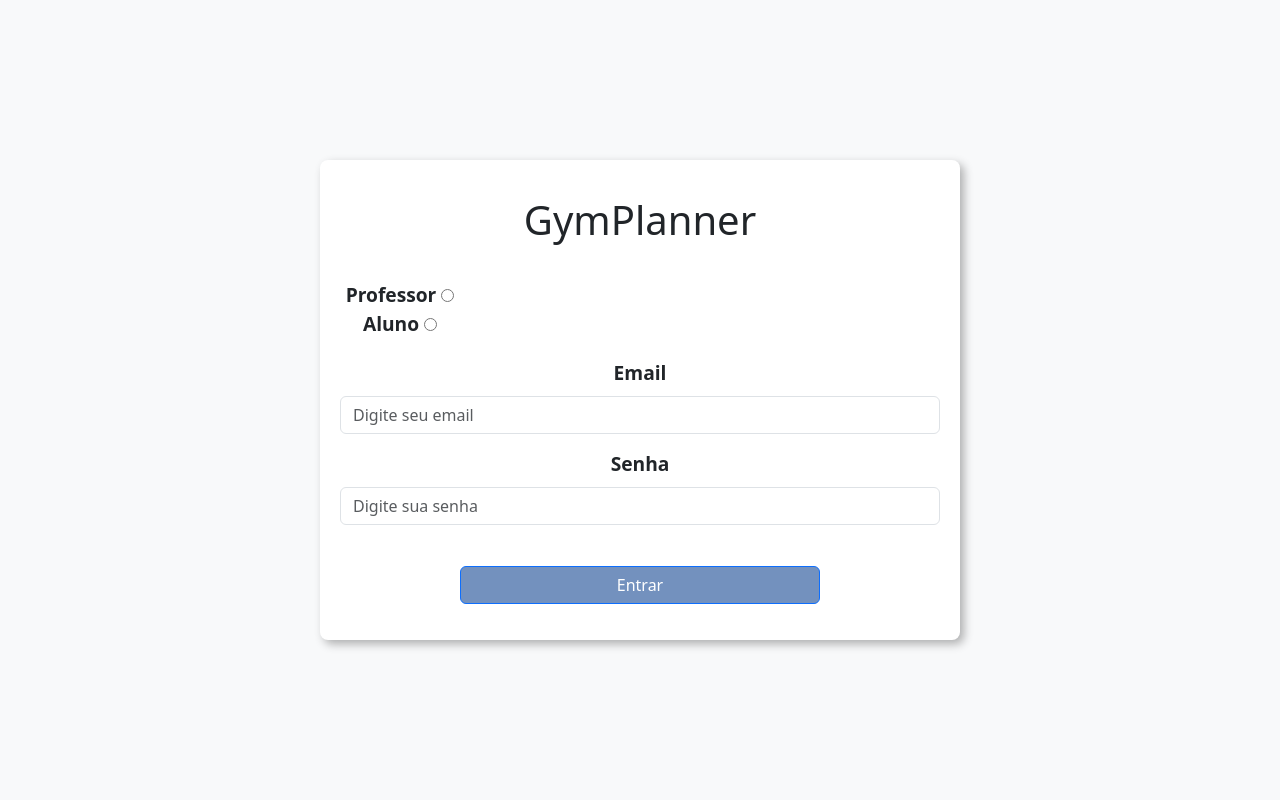
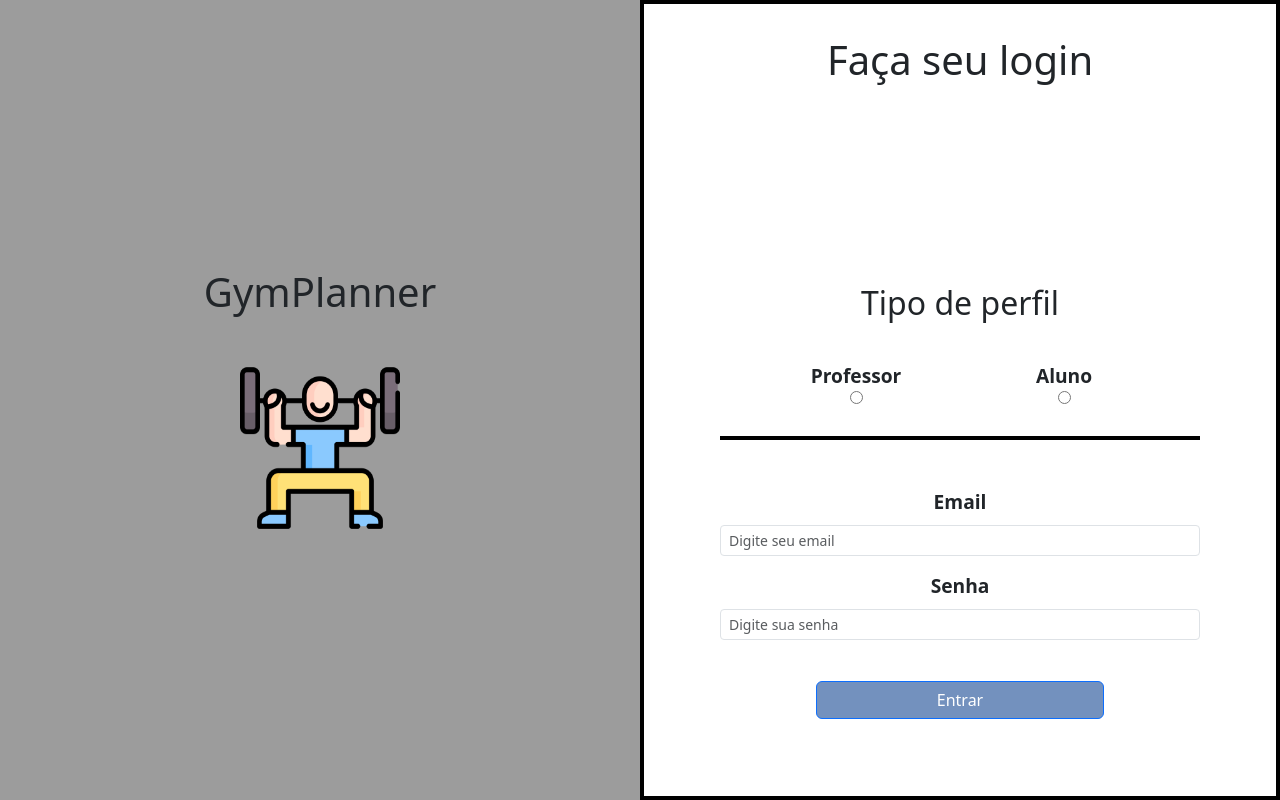
Before and after one commit to Gabriel-Dev-JS/GymPlanner, a Flask app: page /login in a window 1280 px wide. Run offline with Flask 3, Linux system fonts and the light colour scheme; some libraries are stand-ins or nearby versions.

```diff
--- a/static/alunos.css
+++ b/static/alunos.css
@@ -1,9 +1,11 @@
 #criarAluno {
    width: 50rem;
-   height: 20rem;
+   height: 55vh;
 }
 
-
+.formCadastraAluno{
+    height: 80vh;
+}
 
 .modalContainer{
     display: flex;
--- a/static/js/listarAluno.js
+++ b/static/js/listarAluno.js
@@ -19,7 +19,7 @@ document.addEventListener("DOMContentLoaded", () => {
                     <td>${aluno.id}</td>
                     <td>${aluno.nome} ${aluno.sobrenome}</td>
                     <td>
-                        <a href="http://127.0.0.1:5000/aluno/${idProfessor}/${aluno.id}" class="btn btn-primary btn-sm">Ver Aluno</a>
+                        <a href="http://127.0.0.1:5000/aluno/${idProfessor}/${aluno.id}" class="btn btn-primary btn-sm">Visualizar Exercícios</a>
                         <a onClick="deletarAluno(${aluno.id})" class="btn btn-danger btn-sm">Excluir Aluno</a>
                     </td>
                 `;
--- a/static/login.css
+++ b/static/login.css
@@ -1,23 +1,79 @@
-.cardForm {
+.content {
+    display: flex;
+    height: 100vh;
+}
+
+.sideImage {
     display: flex;
     flex-direction: column;
-    justify-content: space-evenly;
+    justify-content: center;
+    align-items: center;
+    background-color: rgb(156, 156, 156);
+    height: 100vh;
+    width: 50%;
+}
+
+.logoAcademia {
+    padding-top: 2rem;
+    width: 25%;
+    height: 25%;
+}
+
+
+
+.cardform {
+    display: flex;
+    flex-direction: column;
+    border: 4px solid black;
+    width: 50%;
+    justify-content: start;
+    gap: 12rem;
+    align-items: center;
     background-color: white;
-    padding: 20px;
-    border-radius: 8px;
-    box-shadow: 4px 4px 10px rgba(0, 0, 0, 0.3);
-    width: 50%;
-    height: 60%;
-    /* width: 25%;
-    height: 40%; */
 }
-.submitBtn{
+
+.titleHeader {
+    padding-top: 2rem;
+}
+
+.identifTipoLogin {
+    display: flex;
+    flex-direction: column;
+    padding-bottom: 3rem;
+}
+
+.radioInputs {
+    display: flex;
+    padding: 2rem;
+    flex-direction: row;
+    border-bottom: 4px solid black;
+
+}
+
+.identifHeader {
+    display: flex;
+    justify-content: center;
+}
+
+.identifTipoLogin label {
+    display: flex;
+    flex-direction: column;
+    align-items: center;
+    cursor: pointer;
+    font-weight: bold;
+}
+
+.loginForm input {
+    width: 40rem;
+}
+
+.submitBtn {
     display: flex;
     justify-content: center;
     padding-top: 25px;
 }
 
-.btn.btn-primary{
+.btn.btn-primary {
     width: 60%;
     background-color: rgb(115, 145, 190);
 }
@@ -29,3 +85,54 @@ label {
     font-weight: 700;
     width: 100%;
 }
+
+@media (max-width: 1280px) {
+    .loginForm input {
+        width: 30rem;
+    }
+}
+
+/* Media query para telas menores que 975px */
+@media (max-width: 975px) {
+
+    .content {
+        display: flex;
+        align-items: center;
+        justify-content: center;
+        height: 100vh;
+    }
+
+    .sideImage,
+    .cardform {
+        width: 100%;
+    }
+
+    .cardform {
+        gap: 3rem;
+    }
+
+    .loginForm input {
+        width: 25rem;
+    }
+
+    .btn.btn-primary {
+        width: 100%;
+        max-width: 400px;
+    }
+
+    .logoAcademia {
+        width: 30%;
+        height: auto;
+    }
+}
+
+@media (max-width: 815px) {
+
+    .sideImage {
+        display: none;
+    }
+
+    .loginForm input {
+        width: 20rem;
+    }
+}
--- a/templates/login.html
+++ b/templates/login.html
@@ -11,35 +11,59 @@
     <link rel="stylesheet" href="../static/css-core/bs5.css">
 </head>
 
-<body class="d-flex justify-content-center align-items-center vh-100 bg-light">
-    <div class="cardForm">
+<body>
+    <div class="content">
 
-        <h1 class="text-center mb-3">GymPlanner</h1>
-        <div style="display: flex; flex-direction: column; justify-content:end; width:120px; padding: 5px">
+        <div class="sideImage">
+            <h1 class="text-center mb-3 sideText">GymPlanner</h1>
+            <img class="logoAcademia" src="../static/images/academia.png">
+        </div>
+
+        <div class="cardform">
+            <div class="titleHeader">
+                <h1>Faça seu login</h1>
+            </div>
+
+            <div class="centerContent">
+
+
+                <div class="identifTipoLogin">
+                    <div class="identifHeader">
+                        <h2>Tipo de perfil</h2>
+                    </div>
+                    <div class="radioInputs">
                         <label for="professor">
-                Professor <input type="radio" id="professor" name="identificador" value="professor"/>
+                            Professor <input type="radio" id="professor" name="identificador" value="professor" />
                         </label>
                         <label for="aluno">
-                Aluno <input type="radio" id="aluno" name="identificador" value="aluno"/>
+                            Aluno <input type="radio" id="aluno" name="identificador" value="aluno" />
                         </label>
                     </div>
+                </div>
+
+
 
                 <form id="loginForm" class="loginForm">
                     <div class="mb-3 usuarioProfessor">
                         <label for="email" class="form-label">Email</label>
-                <input type="email" id="email" name="email" class="form-control" placeholder="Digite seu email" required>
+                        <input type="email" id="email" name="email" class="form-control form-control-sm"
+                            placeholder="Digite seu email" required>
                     </div>
                     <div class="mb-3 senha">
                         <label for="senha" class="form-label">Senha</label>
-                <input type="password" id="senha" name="senha" class="form-control" placeholder="Digite sua senha"
-                    required>
+                        <input type="password" id="senha" name="senha" class="form-control form-control-sm"
+                            placeholder="Digite sua senha" required>
                     </div>
                     <p style="color:red;" class="mensagem"></p>
                     <div class="submitBtn">
                         <button type="button" id="enviar" class="btn btn-primary">Entrar</button>
                     </div>
                 </form>
+
             </div>
+        </div>
+    </div>
+
     <script src="https://cdn.jsdelivr.net/npm/bootstrap@5.3.0-alpha1/dist/js/bootstrap.bundle.min.js"></script>
     <script src="../static/js/login.js"></script>
     <script>
```
Also changed, not shown: static/listarExercicio.css (added, +171 -0 lines), templates/aluno.html (+62 -136 lines), templates/cadastrarExercicio.html (deleted, +0 -45 lines), templates/listarAluno.html (+23 -6 lines), GymPlanner.db, static/images/academia.png (added), templates/cadastrarAluno.html (added). Lines whose indentation alone changed are shown as unchanged.
